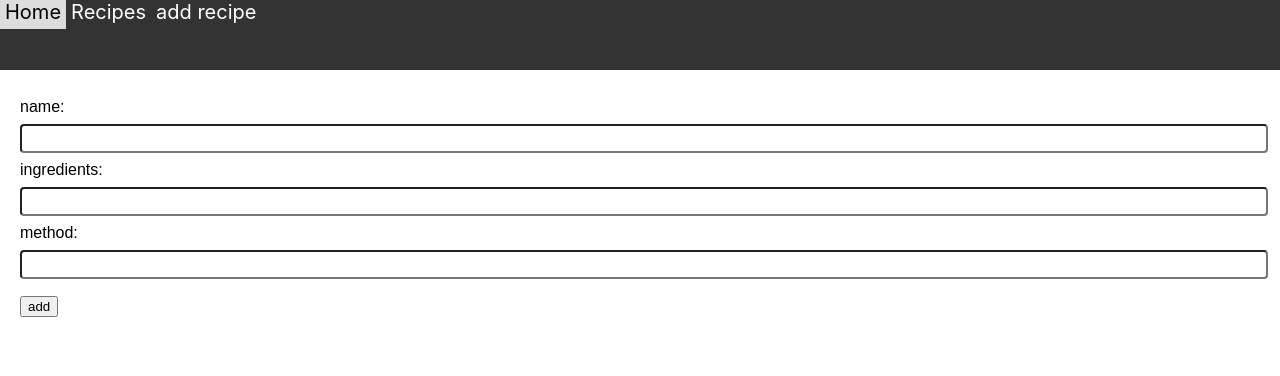
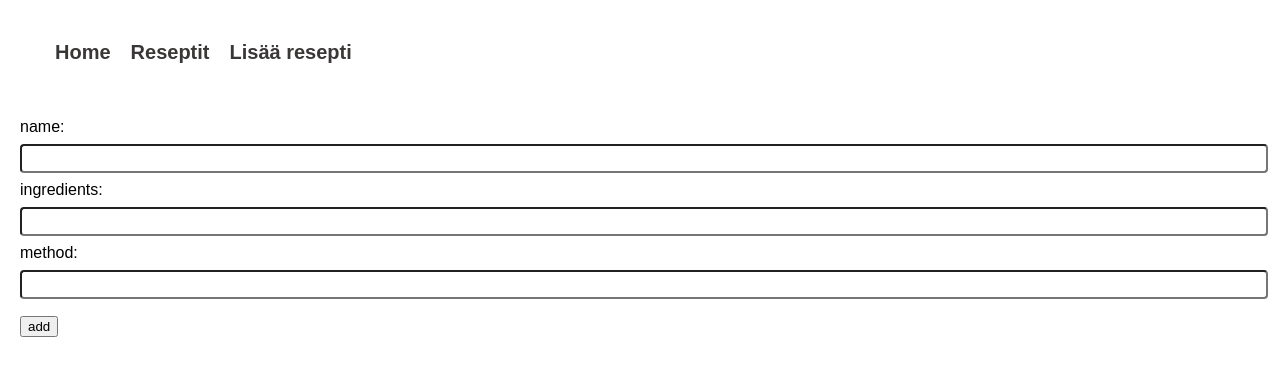
Before and after one commit to YunLi0905/my-recipes-app, a React (Create React App) app: page /create in a window 1280 px wide. Shown: the top 376 px of the page. Built offline with nearby package versions, Linux system fonts and the light colour scheme; no server answers.

Commit message:
homepage change

```diff
--- a/src/App.css
+++ b/src/App.css
@@ -31,14 +31,14 @@
     url("FoodBackground.jpg");
 
   /* Set a specific height */
-  height: 70%;
+  height: 80%;
 
   /* Position and center the image to scale nicely on all screens */
-  background-position: center;
+  background-position: bottom;
   background-repeat: no-repeat;
   background-size: cover;
-  position: relative;
-  min-height: 70vh;
+  position: bottom;
+  min-height: 90vh;
 }
 
 .head-text {
@@ -126,29 +126,28 @@
 .topnav {
   list-style-type: none;
   margin: 0;
-  padding: 0;
+  padding: 5px;
   overflow: hidden;
-  background-color: #333;
-  height: 70px;
-}
-
-.li {
-  display: inline;
-  float: left;
+  background-color: white;
+  height: 80px;
 }
 
 .navbarFont {
   display: block;
-  color: white;
+  color: rgb(58, 55, 55);
   text-align: center;
-  padding: 20px 30px;
+  padding: 20px 10px;
   text-decoration: none;
+  font-weight: bold;
   font-size: 20px;
-  display: inline;
+  display: inline-table;
   list-style-type: none;
+  font-family: Arial, Helvetica, sans-serif;
 }
 
 .navbarFont:hover {
   background-color: #ddd;
   color: black;
+  padding: 20px 10px;
+  border-radius: 5px;
 }
--- a/src/App.js
+++ b/src/App.js
@@ -73,10 +73,6 @@ const App = () => {
       })
   }
 
-  const padding = {
-    padding: 5,
-  }
-
   const match = useRouteMatch("/recipes/:id")
   const recipe = match
     ? recipes.find((r) => r.id === Number(match.params.id))
@@ -85,17 +81,17 @@ const App = () => {
   return (
     <Router>
       <div className="topnav">
-        <Link style={padding} className="navbarFont" to="/">
-          Home
-        </Link>
-
-        <Link style={padding} className="navbarFont" to="/recipes">
-          Recipes
-        </Link>
-
-        <Link style={padding} className="navbarFont" to="/create">
-          add recipe
-        </Link>
+        <ul>
+          <Link className="navbarFont" to="/">
+            Home
+          </Link>
+          <Link className="navbarFont" to="/recipes">
+            Reseptit
+          </Link>
+          <Link className="navbarFont" to="/create">
+            Lisää resepti
+          </Link>
+        </ul>
       </div>
       <Switch>
         <Route path="/recipes/:id">
--- a/src/pages/homepage.js
+++ b/src/pages/homepage.js
@@ -4,7 +4,6 @@ import Filter from "../components/filter"
 
 const Home = () => {
   const [searchTerm, setSearchTerm] = useState("")
-
   const handleSearch = (event) => {
     event.preventDefault()
     setSearchTerm(event.target.value)
@@ -13,11 +12,6 @@ const Home = () => {
   return (
     <div>
       <h2 className="head-image">
-        <br />
-        <br />
-        <br />
-        <br />
-        <br />
         <div className="head-text">
           <h1 className="appHeaderText">Omat Reseptit</h1>
           <Filter
--- a/src/pages/newRecipe.js
+++ b/src/pages/newRecipe.js
@@ -1,11 +1,9 @@
 import React from "react"
 import RecipeForm from "../components/recipeForm"
-import Navbar from "../components/navbar"
 
 const NewRecipe = () => {
   return (
     <div>
-      <Navbar />
       <RecipeForm />
     </div>
   )
```
Also changed, not shown: src/pages/searchPage.js (added, +37 -0 lines).
